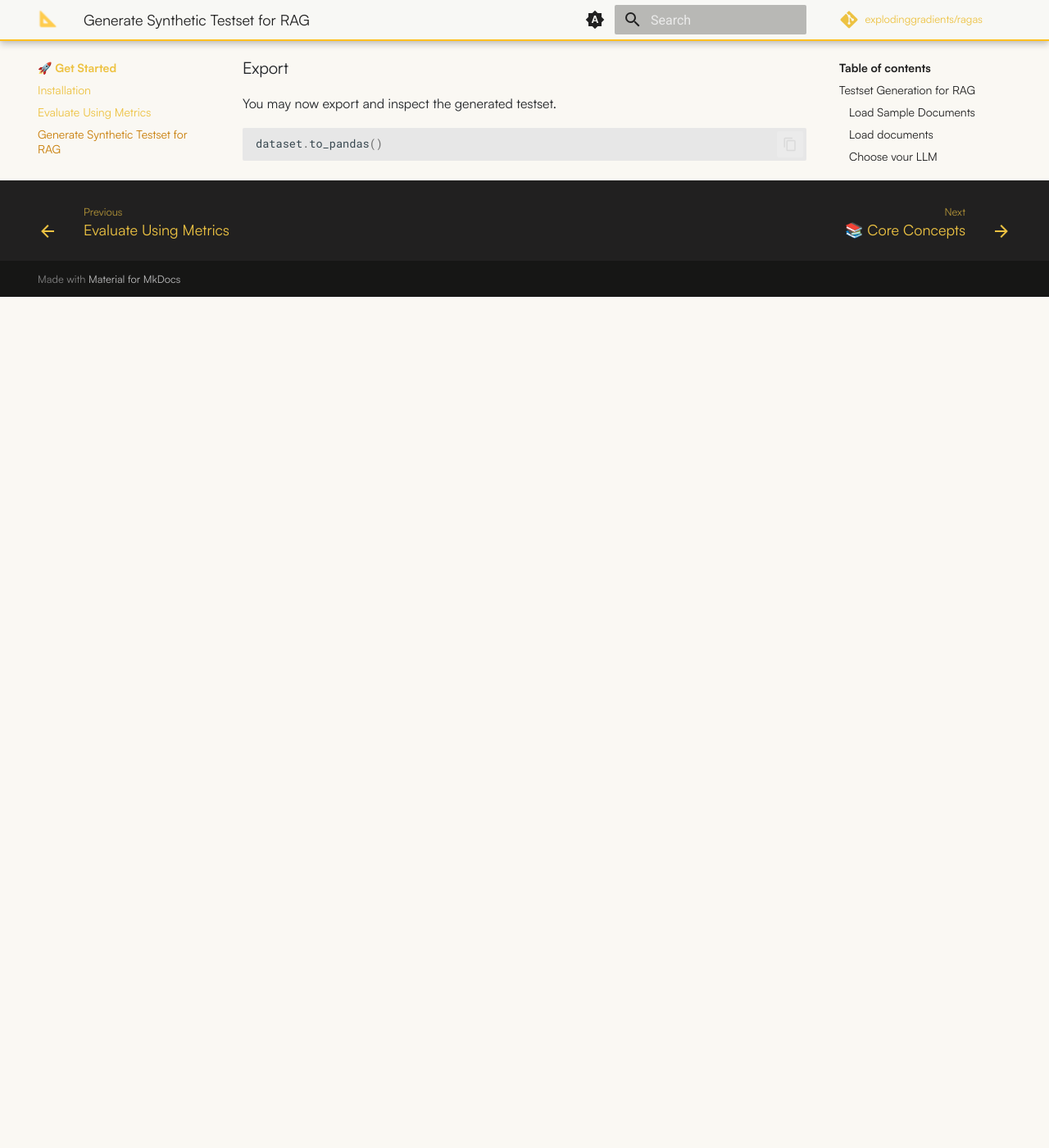
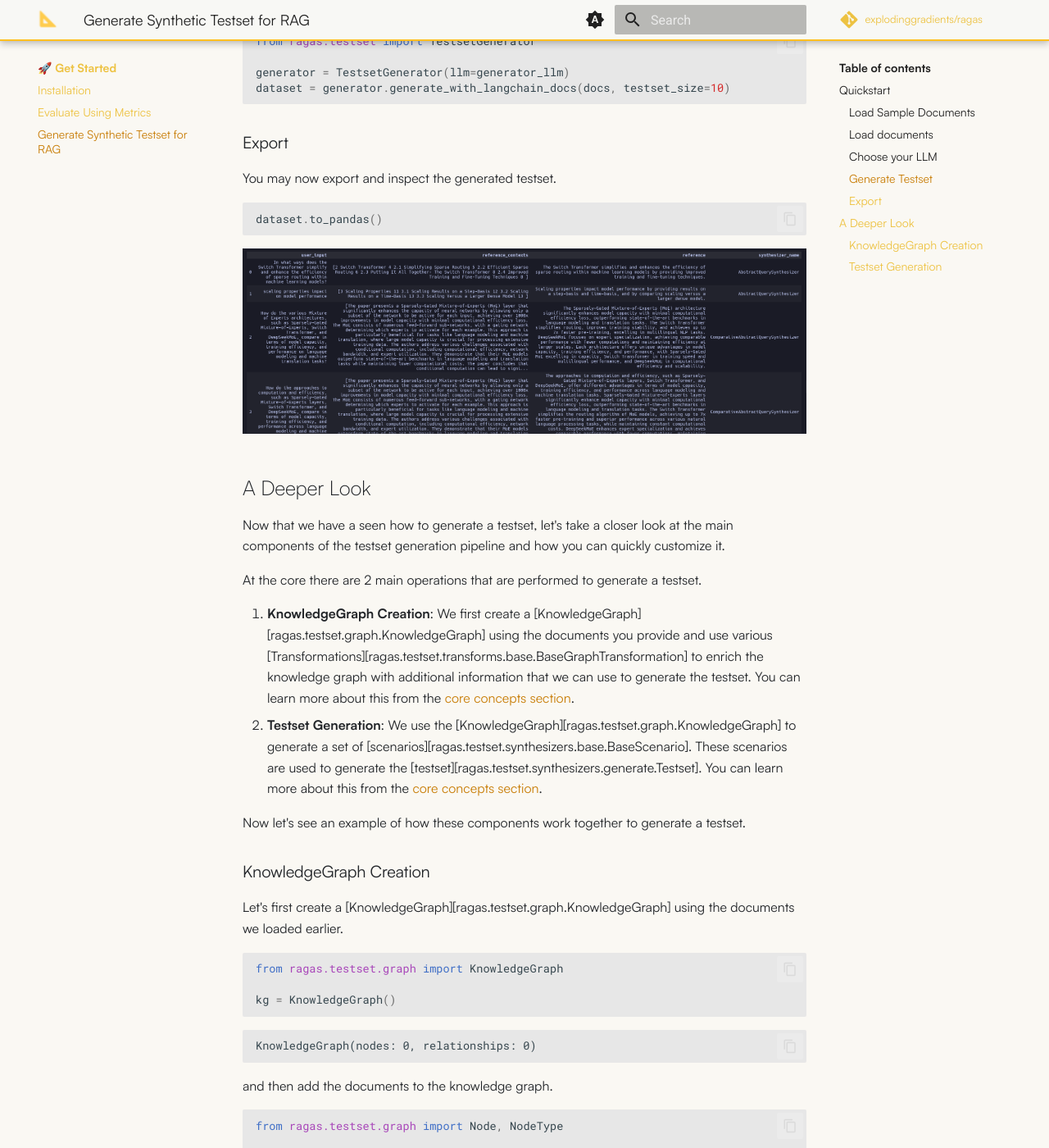
Before and after one commit to explodinggradients/ragas, an MkDocs documentation site: the page built from docs/getstarted/rag_testset_generation.md, in a window 1280 px wide and 1400 px high, scrolled down 1506 px. Shown: the whole window at 82% size. Built offline with MkDocs 1.6.1 and Material for MkDocs 9.7.7, drawn with Linux system fonts in a browser that asks for light colours; comment, search, counter and statistics services are not loaded; the version menu is left out; before the commit the page ends 1868 px from its top, so only the background shows below that; some of the changed text lies outside the part shown.

Commit message:
docs: added a bit more detailed tutorial to testset gen

````diff
--- a/docs/getstarted/rag_testset_generation.md
+++ b/docs/getstarted/rag_testset_generation.md
@@ -1,6 +1,9 @@
-## Testset Generation for RAG
+# Testset Generation for RAG
 
 This simple guide will help you generate a testset for evaluating your RAG pipeline using your own documents.
+
+## Quickstart
+Let's walk through an quick example of generating a testset for a RAG pipeline. Following that will will explore the main components of the testset generation pipeline.
 
 ### Load Sample Documents
 
@@ -47,3 +50,109 @@ You may now export and inspect the generated testset.
 ```python
 dataset.to_pandas()
 ```
+
+![testset](./testset_output.png)
+
+
+## A Deeper Look
+
+Now that we have a seen how to generate a testset, let's take a closer look at the main components of the testset generation pipeline and how you can quickly customize it.
+
+At the core there are 2 main operations that are performed to generate a testset.
+
+1. **KnowledgeGraph Creation**: We first create a [KnowledgeGraph][ragas.testset.graph.KnowledgeGraph] using the documents you provide and use various [Transformations][ragas.testset.transforms.base.BaseGraphTransformation] to enrich the knowledge graph with additional information that we can use to generate the testset. You can learn more about this from the [core concepts section](../concepts/test_data_generation/rag.md#knowledge-graph-creation).
+2. **Testset Generation**: We use the [KnowledgeGraph][ragas.testset.graph.KnowledgeGraph] to generate a set of [scenarios][ragas.testset.synthesizers.base.BaseScenario]. These scenarios are used to generate the [testset][ragas.testset.synthesizers.generate.Testset]. You can learn more about this from the [core concepts section](../concepts/test_data_generation/rag.md#scenario-generation).
+
+Now let's see an example of how these components work together to generate a testset.
+
+### KnowledgeGraph Creation
+
+Let's first create a [KnowledgeGraph][ragas.testset.graph.KnowledgeGraph] using the documents we loaded earlier.
+
+```python
+from ragas.testset.graph import KnowledgeGraph
+
+kg = KnowledgeGraph()
+```
+```
+KnowledgeGraph(nodes: 0, relationships: 0)
+```
+
+and then add the documents to the knowledge graph.
+
+```python
+from ragas.testset.graph import Node, NodeType
+
+for doc in docs:
+    kg.nodes.append(
+        Node(
+            type=NodeType.DOCUMENT,
+            properties={"page_content": doc.page_content, "document_metadata": doc.metadata}
+        )
+    )
+```
+```
+KnowledgeGraph(nodes: 10, relationships: 0)
+```
+
+Now we will enrich the knowledge graph with additional information using [Transformations][ragas.testset.transforms.base.BaseGraphTransformation]. Here we will use [default_transforms][ragas.testset.transforms.default_transforms] to create a set of default transformations to apply with an LLM and Embedding Model of your choice.
+But you can mix and match transforms or build your own as needed.
+
+```python
+from ragas.testset.transforms import default_transforms
+
+# choose your LLM and Embedding Model
+from ragas.llms import llm_factory
+from ragas.embeddings import embedding_factory
+
+transformer_llm = llm_factory("gpt-4o")
+embedding_model = embedding_factory("text-embedding-3-large")
+
+trans = default_transforms(llm=transformer_llm, embedding_model=embedding_model)
+apply_transforms(kg, trans)
+```
+
+Now we have a knowledge graph with additional information. You can save the knowledge graph too.
+
+```python
+kg.save("knowledge_graph.json")
+loaded_kg = KnowledgeGraph.load("knowledge_graph.json")
+loaded_kg
+```
+```
+KnowledgeGraph(nodes: 48, relationships: 605)
+```
+
+### Testset Generation
+
+Now we will use the `loaded_kg` to create the [TestsetGenerator][ragas.testset.synthesizers.generate.TestsetGenerator].
+
+```python
+from ragas.testset import TestsetGenerator
+
+generator = TestsetGenerator(llm=generator_llm, knowledge_graph=loaded_kg)
+```
+
+We can also define the distribution of queries we would like to generate. Here lets use the default distribution.
+
+```python
+from ragas.testset.synthesizers import default_query_distribution
+
+query_distribution = default_query_distribution(generator_llm)
+```
+```
+[
+    (AbstractQuerySynthesizer(llm=generator_llm), 0.25),
+    (ComparativeAbstractQuerySynthesizer(llm=generator_llm), 0.25),
+    (SpecificQuerySynthesizer(llm=generator_llm), 0.5),
+]
+```
+
+Now we can generate the testset.
+
+```python
+testset = generator.generate(testset_size=10, query_distribution=query_distribution)
+testset.to_pandas()
+```
+
+![testset](./testset_output.png)
````
Also changed, not shown: docs/getstarted/testset_output.png (added).
